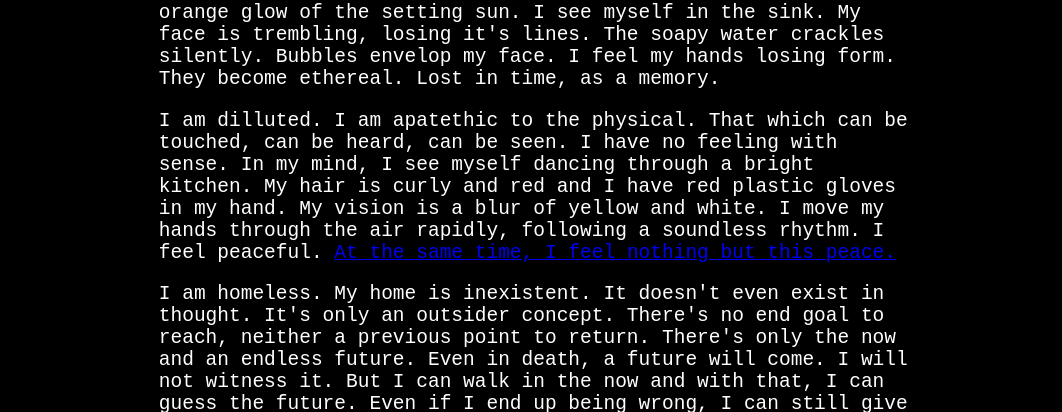
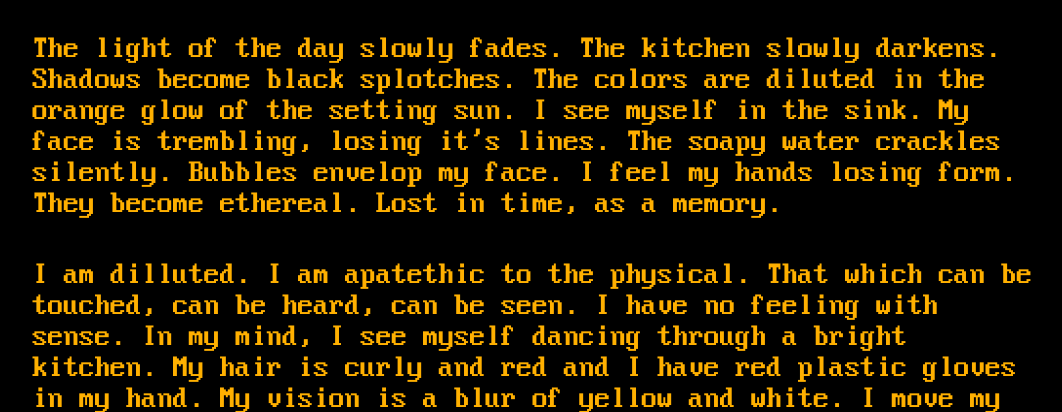
Before and after one commit to MoisesDuarte/halcyon-days, a plain HTML site: page index.html in a window 1280 px wide. Shown: the part 138-550 px from the top of the page, without its empty margins (102-1164 px from the left). Drawn offline with Linux system fonts and the light colour scheme.

Commit message:
Styling the page after old phosphor monitors

```diff
--- a/css/style.css
+++ b/css/style.css
@@ -1,11 +1,26 @@
+:root {
+    --color-amber-regular: #FFB000;
+    --color-amber-light: #FFCC00;
+}
+
+@font-face {
+    font-family: 'ConsoleClassic';
+    src: url('../css/fonts/clacon.ttf');
+}
+
 * {
-    font-family: monospace;
+    font-family: 'ConsoleClassic', Fallback, consolas;
 }
 
 body {
     background-color: #000;
-    color: #fff;
-    font-size: 1.5em;
+    color: var(--color-amber-regular);
+    font-size: 40px;
+}
+
+a {
+    text-decoration: underline;
+    color: var(--color-amber-light);
 }
 
 .title {
@@ -15,6 +30,6 @@ body {
 }
 
 .content {
-    width: 60%;
+    width: 80%;
     margin: auto;
 }
```
Also changed, not shown: css/fonts/clacon.ttf (added).
